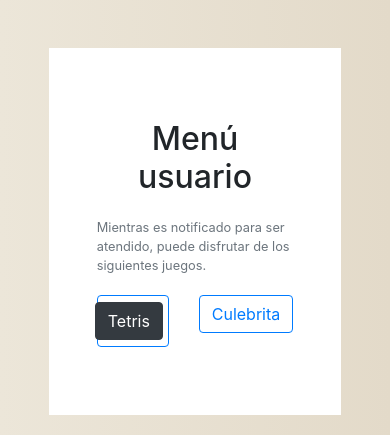
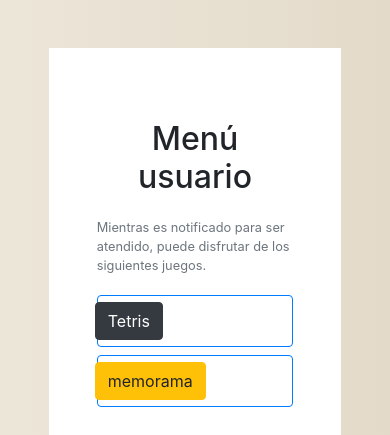
Before and after one commit to juanj72/Sistema_gestor_turnos, a Django app: page /turno/1 in a window 390 px wide. Shown: the top 435 px of the page. Run offline with Django 4.2, Linux system fonts and the light colour scheme; data that the repository does not hold is empty; some libraries are stand-ins or nearby versions.

Commit message:
configuracion de direccion juego memorama

```diff
--- a/turnos/templates/turno.html
+++ b/turnos/templates/turno.html
@@ -54,6 +54,7 @@
 
 						{%if validador%}
 						<form action="" method="POST">
+							<p>{{redirecto}}</p>
 							{%csrf_token%}
 
                             {{turno | crispy}}
--- a/turnos/templates/user.html
+++ b/turnos/templates/user.html
@@ -74,9 +74,10 @@
 							<div class="col">
 								<button class="btn btn-outline-primary w-100 my-1">
 									<div class="row align-items-center">
-										<div class="col-12 col-md-12 text-center" onclick="window.location='#';">
+										<!--<div class="col-12 col-md-12 text-center" onclick="window.location='#';">
 											Culebrita
-										</div>
+										</div>-->
+										<a href="{%url 'memoria'%}" class="btn btn-warning" target="_blank">memorama</a>
 									</div>
 								</button>
 							</div>
```
Also changed, not shown: turnos/views.py (+7 -0 lines).
